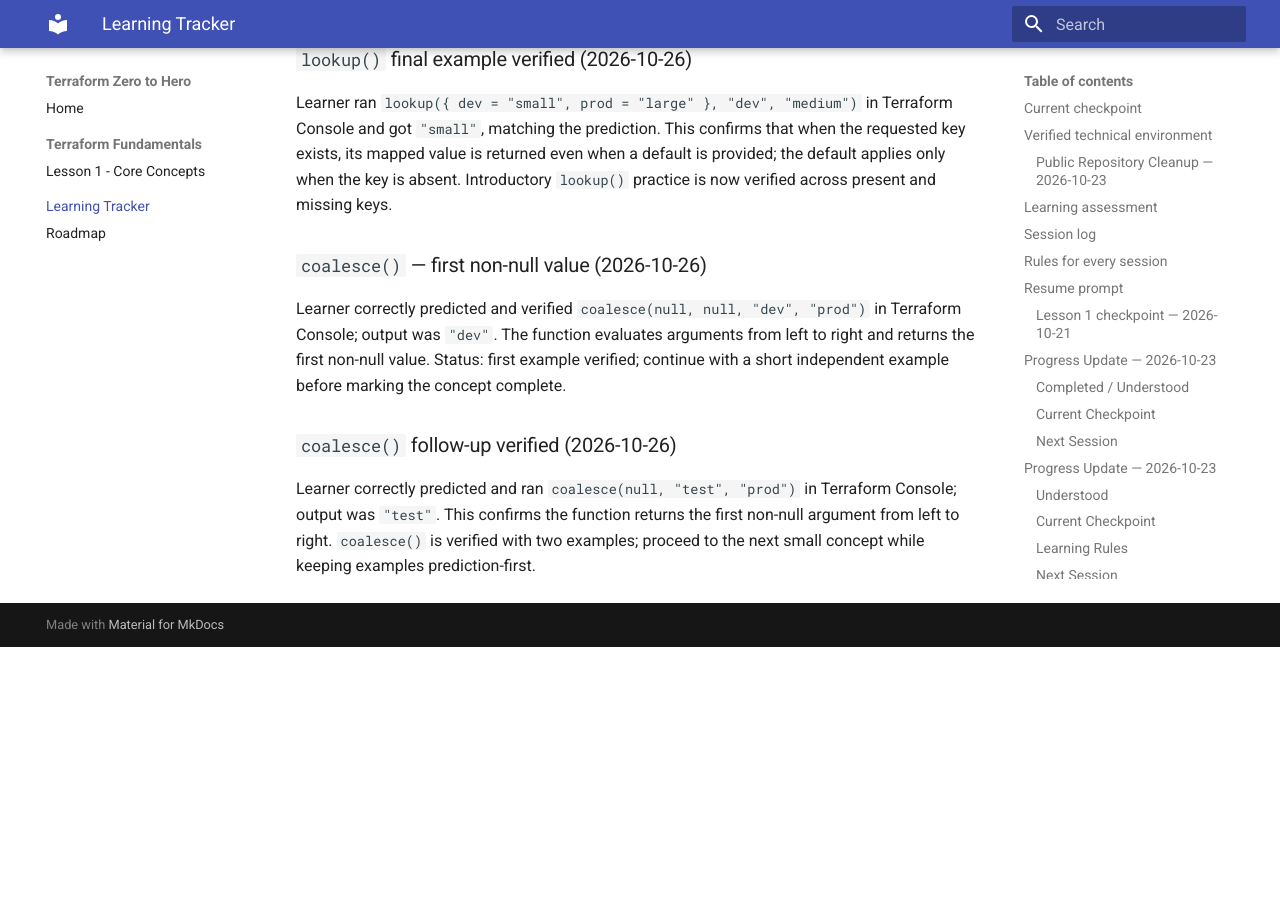
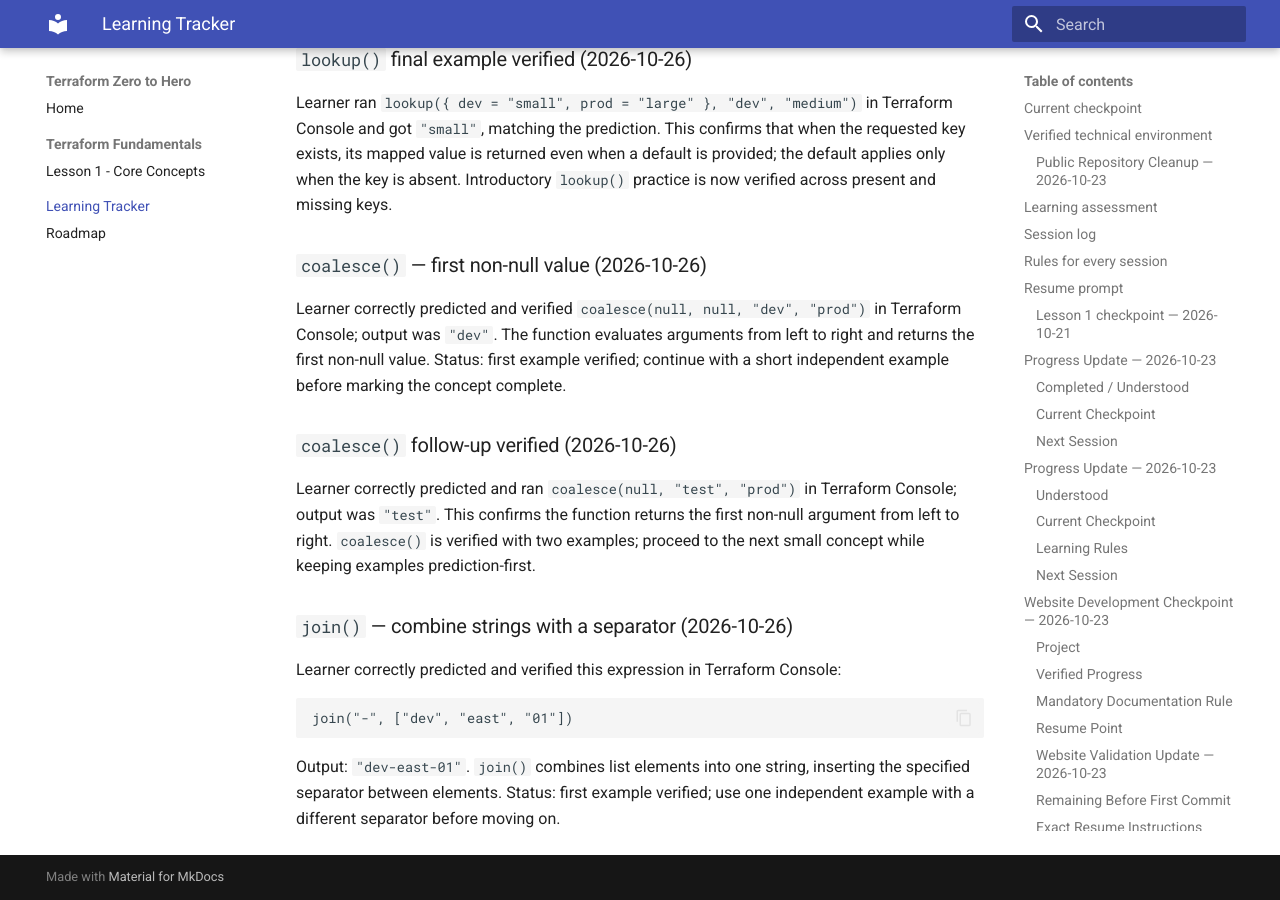
Before and after one commit to pshewale-dev/terraform-azure-lab, an MkDocs documentation site: the page built from docs/LEARNING-PROGRESS.md, in a window 1280 px wide and 900 px high, scrolled down 18048 px. Built offline with MkDocs 1.6.1 and Material for MkDocs 9.7.7, drawn with Linux system fonts in a browser that asks for light colours; before the commit the page ends 18695 px from its top, so only the background shows below that.

Commit message:
docs: record join function first exercise

````diff
--- a/docs/LEARNING-PROGRESS.md
+++ b/docs/LEARNING-PROGRESS.md
@@ -551,3 +551,13 @@ Learner correctly predicted and verified `coalesce(null, null, "dev", "prod")` i
 
 ### `coalesce()` follow-up verified (2026-10-26)
 Learner correctly predicted and ran `coalesce(null, "test", "prod")` in Terraform Console; output was `"test"`. This confirms the function returns the first non-null argument from left to right. `coalesce()` is verified with two examples; proceed to the next small concept while keeping examples prediction-first.
+
+
+### `join()` — combine strings with a separator (2026-10-26)
+Learner correctly predicted and verified this expression in Terraform Console:
+
+```hcl
+join("-", ["dev", "east", "01"])
+```
+
+Output: `"dev-east-01"`. `join()` combines list elements into one string, inserting the specified separator between elements. Status: first example verified; use one independent example with a different separator before moving on.
````
